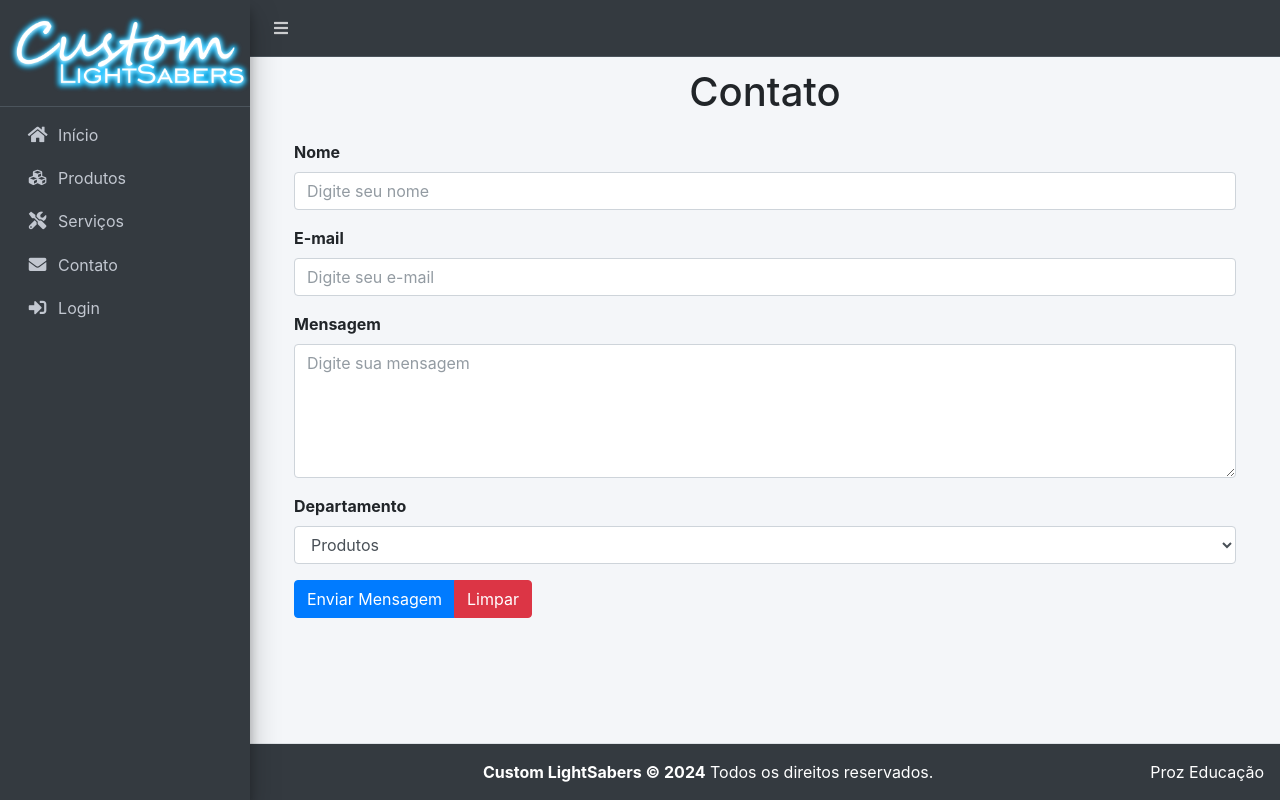
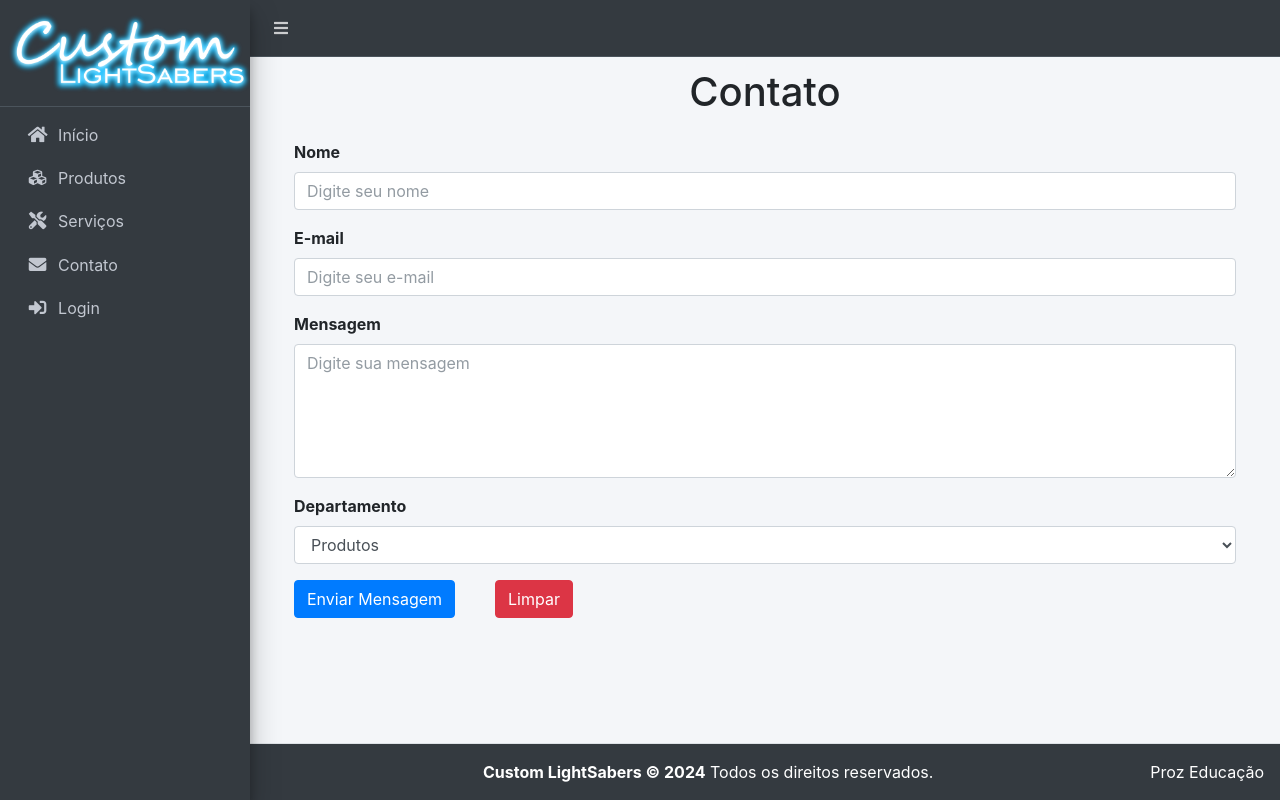
Before and after one commit to RichardGLara/sprint1proz, a PHP site: page /contact.html in a window 1280 px wide. Run offline with PHP 8.4, Linux system fonts and the light colour scheme; some libraries are stand-ins or nearby versions.

Commit message:
contact.html and style.css updated. regiter.html renamed to register.html

```diff
--- a/contact.html
+++ b/contact.html
@@ -57,8 +57,13 @@
             </select>
           </div>
           <div class="btn-group">
-            <button type="submit" class="btn btn-primary">Enviar Mensagem</button>
-            <button type="reset" class="btn btn-danger">Limpar</button>
+            <div>
+              <button type="submit" class="btn btn-primary">Enviar Mensagem</button>
+            </div>
+            <div class="space"></div>
+            <div>
+              <button type="reset" class="btn btn-danger">Limpar</button>
+            </div>
           </div>
         </form>
       </div>
--- a/styles.css
+++ b/styles.css
@@ -72,3 +72,8 @@ body {
     bottom: 0;
     left: 0;
 }
+
+.space {
+    height: 10px;
+    width: 40px;
+}
```
Also changed, not shown: register.html (renamed from regiter.html).
